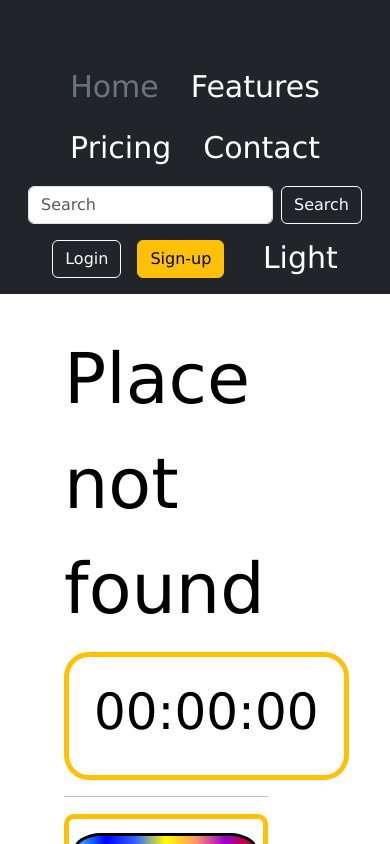
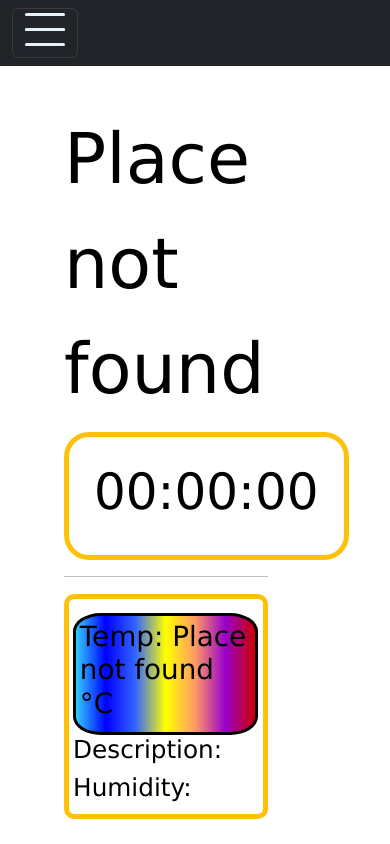
Before and after one commit to 6gDav/GetYWeather, a React (Vite) app: page / in a window 390 px wide. Built offline with nearby package versions, Linux system fonts and the light colour scheme.

Commit message:
MobilAppBar is setable with window resize.

```diff
--- a/src/App.tsx
+++ b/src/App.tsx
@@ -42,22 +42,34 @@ import FooterSection from './Components/Footer/FooterSection';
 import WeatherInfos from './Components/WeatherInfos/WeatherInfos';
 
 import './global.css'
+import { useEffect, useState } from 'react';
 
 setupIonicReact();
 
 const App: React.FC = () => {
+  //platfrom varibles
   const isIOS = isPlatform('ios');
   const isAndroid = isPlatform('android');
 
+  const [isMobil, setIsMobil] = useState<boolean>(window.innerWidth < 600);
+
+  useEffect(() => {
+    const handleResize = () => {
+      setIsMobil(window.innerWidth < 600);
+    };
+
+    window.addEventListener('resize', handleResize);
+    return () => window.removeEventListener('resize', handleResize);
+  }, []);
 
   return (
     <IonApp>
       <IonContent className="body" scrollY={true}>
         <IonReactRouter>
           <div>
-            {!isIOS && !isAndroid && <AppBar />}
-            {isIOS || isAndroid && <AppBarMobil />}
-            <div className='main-div2'>
+            {!isMobil && <AppBar />}
+            {isMobil && <AppBarMobil />}
+            <div className="main-div2">
               <PlcaceHeader />
               <Clock />
               <hr />
```
